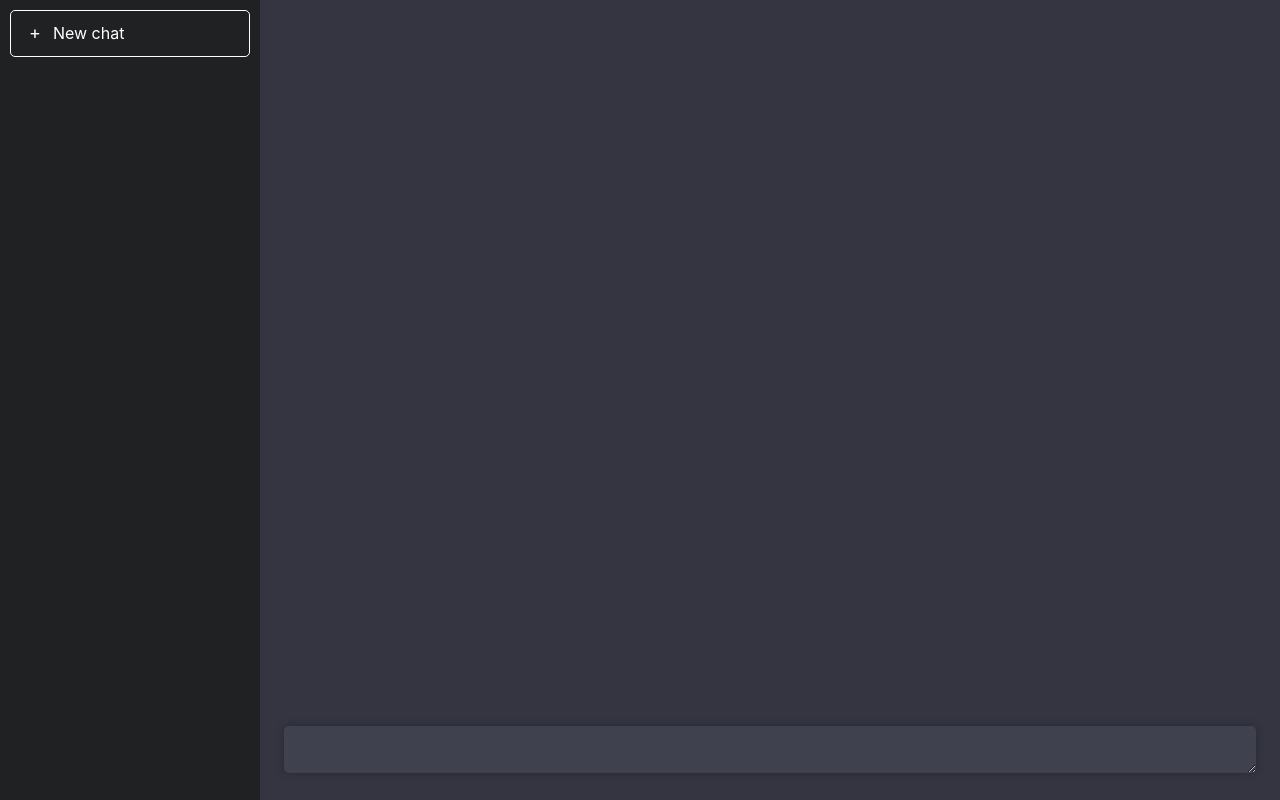
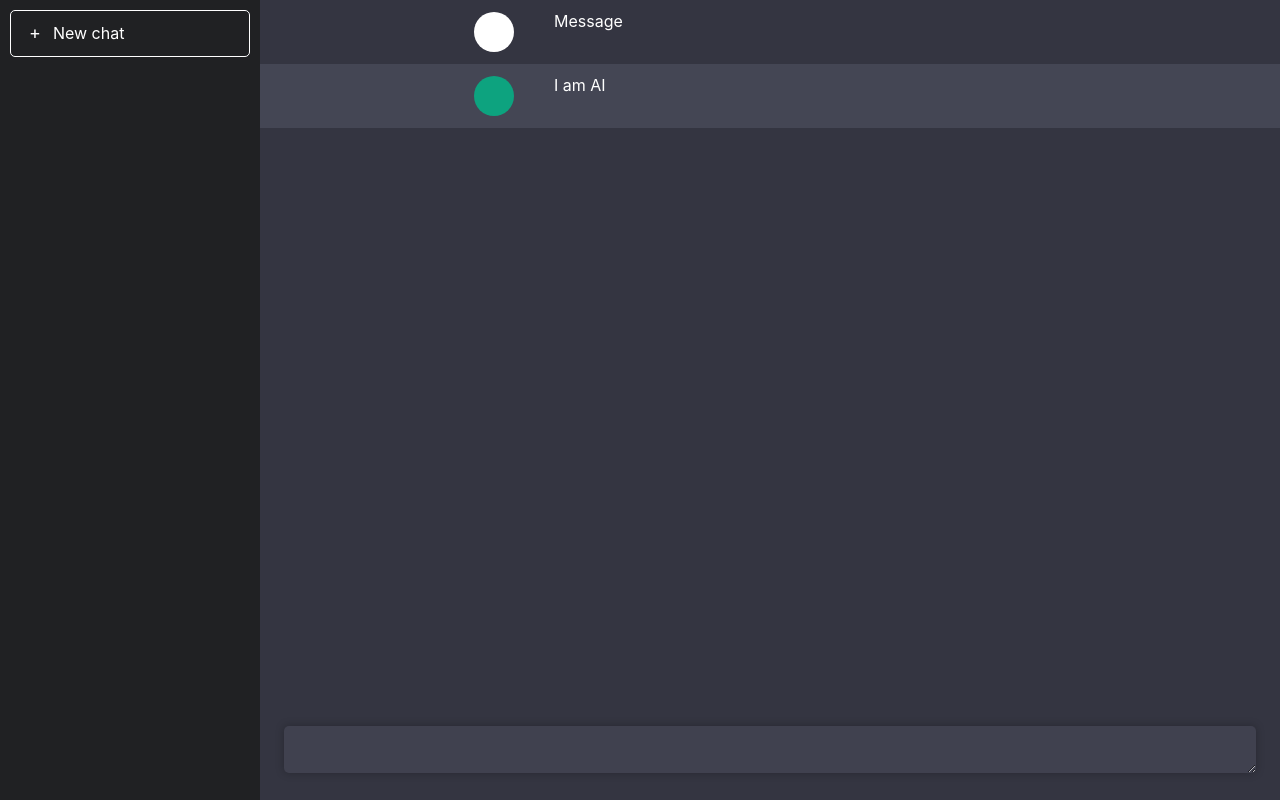
Before and after one commit to Gabrpimenta/chatgpt-clone, a React (Create React App) app: page / in a window 1280 px wide. Built offline with nearby package versions, Linux system fonts and the light colour scheme.

Commit message:
styled chat interface

```diff
--- a/src/App.css
+++ b/src/App.css
@@ -51,6 +51,43 @@
   }
 }
 
+.chat-log {
+  text-align: left;
+}
+
+.chat-message.chatgpt {
+  background-color: #444654;
+}
+
+.chat-message-center {
+  display: flex;
+  max-width: 640px;
+  margin-left: auto;
+  margin-right: auto;
+  padding: 12px;
+  padding-left: 24px;
+  padding-right: 24px;
+}
+
+.avatar {
+  background-color: white;
+  border-radius: 50%;
+  width: 40px;
+  height: 40px;
+}
+
+.avatar.chatgpt {
+  background-color: #0da37f;
+  border-radius: 50%;
+  width: 40px;
+  height: 40px;
+}
+
+.message {
+  padding-left: 40px;
+  padding-right: 40px;
+}
+
 .chat-input-holder {
   padding: 24px;
   position: absolute;
--- a/src/App.js
+++ b/src/App.js
@@ -12,6 +12,20 @@
         </div>
       </aside>
       <section className='chatbox'>
+        <div className='chat-log'>
+          <div className='chat-message'>
+            <div className='chat-message-center'>
+              <div className='avatar'></div>
+              <div className='message'>Message</div>
+            </div>
+          </div>
+          <div className='chat-message chatgpt'>
+            <div className='chat-message-center'>
+              <div className='avatar chatgpt'></div>
+              <div className='message'>I am AI</div>
+            </div>
+          </div>
+        </div>
         <div className='chat-input-holder'>
           <textarea rows='1' className='chat-input-textarea'></textarea>
         </div>
```
